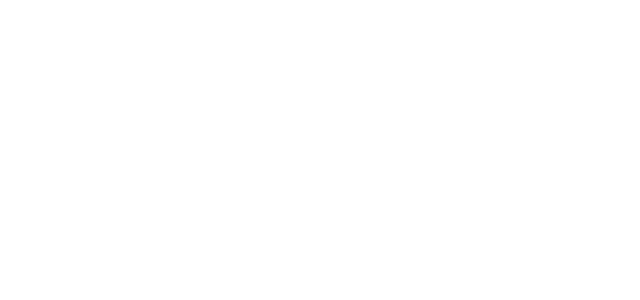
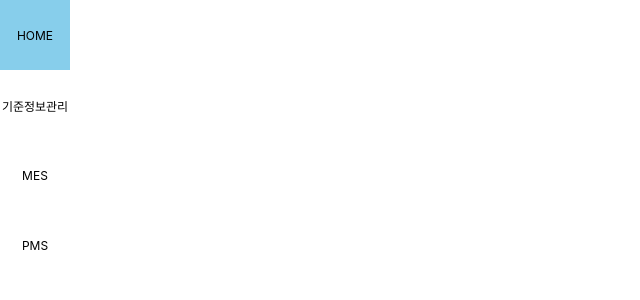
Before and after one commit to hyunsokstar/prototype-for-mes, a Next.js app in the folder front/: page /mes/dashboard in a window 1280 px wide. Shown: the top 300 px of the page, without its empty margins (0-640 px from the left). Built offline with nearby package versions, Linux system fonts and the light colour scheme.

Commit message:
update for menu color

```diff
--- a/front/component/MenuNav/MenuNavigation.tsx
+++ b/front/component/MenuNav/MenuNavigation.tsx
@@ -1,16 +1,26 @@
-import React from 'react'
+import React, {useEffect, useState} from 'react'
 import { MenuNavComponent, MenuNavItem, MenuText, SideMenuItem } from '../../styles/styledComponents'
 
 export const POINT_COLOR: string = '#19B9DF' as const
 
+type IMenu = 'HOME' | 'BASIC' | 'MES' | 'PMS' | 'WMS' | 'UMS' | 'SETTING' | "CNC" | ""
 
-function MenuNavigation() {
+interface IProps {
+    pageType?: IMenu,
+    subType?: number
+}
+
+
+
+function MenuNavigation({ pageType, subType }: IProps) {
+    const [menuType, setMenuType] = useState<IMenu>(pageType ?? "")
+
 
     return (
         <div style={{ display: 'flex' }}>
-            <MenuNavComponent>
+            <MenuNavComponent >
                 <div>
-                    <MenuNavItem >
+                    <MenuNavItem style={{backgroundColor: menuType === "HOME" ? "skyblue" : undefined}} >
                         <MenuText>HOME</MenuText>
                     </MenuNavItem>
                     <MenuNavItem >
@@ -23,7 +33,7 @@ function MenuNavigation() {
                         <MenuText>PMS</MenuText>
                     </MenuNavItem>
                 </div>
-                </MenuNavComponent>
+            </MenuNavComponent>
         </div>
     )
 }
--- a/front/pages/mes/dashboard/index.tsx
+++ b/front/pages/mes/dashboard/index.tsx
@@ -5,7 +5,7 @@ import MenuNavigation from '../../../component/MenuNav/MenuNavigation'
 function DashBoard() {
   return (
     <div>
-        <MenuNavigation />
+      <MenuNavigation pageType={'HOME'} />
     </div>
   )
 }
--- a/front/styles/styledComponents.tsx
+++ b/front/styles/styledComponents.tsx
@@ -189,7 +189,7 @@ export const MenuNavItem = styled.div`
 
 export const MenuText = styled.p`
   margin: 0;
-  color: white;
+  color: black;
   font-size: 12px;
 `
 
```
